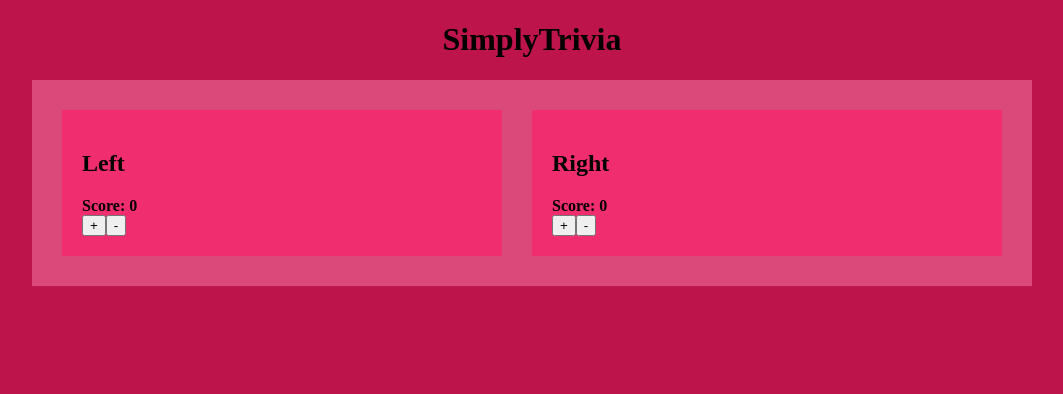
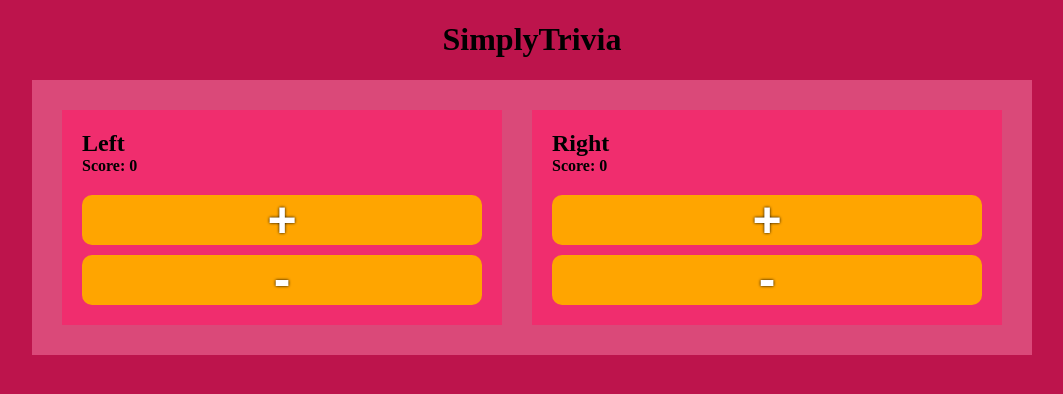
Before and after one commit to DamianDRuiz/simply-trivia, a React (Vite) app: page / in a window 1280 px wide. Shown: the top 394 px of the page, without its empty margins (108-1171 px from the left). Built offline with nearby package versions, Linux system fonts and the light colour scheme.

Commit message:
Button styling

```diff
--- a/src/components/TeamCard/TeamCard.module.scss
+++ b/src/components/TeamCard/TeamCard.module.scss
@@ -21,3 +21,31 @@
 .container:nth-of-type(even) .inner {
   margin-left: 0;
 }
+
+.name {
+  margin-top: 0;
+  margin-bottom: 0;
+}
+
+.score {
+  margin-bottom: 20px;
+}
+
+.button {
+  width: 100%;
+  display: block;
+  height: 50px;
+  font-size: 50px;
+  line-height: 30px;
+  font-weight: bold;
+  background-color: orange;
+  color: white;
+  border: none;
+  border-radius: 10px;
+  text-shadow: 0px 0px 3px #000;
+}
+
+.button + .button {
+  margin-top: 10px;
+  line-height: 5px;
+}
--- a/src/components/TeamCard/TeamCard.tsx
+++ b/src/components/TeamCard/TeamCard.tsx
@@ -14,10 +14,17 @@ export function TeamCard({ teamData, id, dispatch }: TeamCardProps) {
   return (
     <div className={`${styles.container}`}>
       <div className={`${styles.inner}`}>
-        <h2>{teamData.name}</h2> <strong>Score: {teamData.score}</strong>
+        <h2 className={`${styles.name}`}>{teamData.name}</h2>{' '}
+        <div className={`${styles.score}`}>
+          <strong>Score: {teamData.score}</strong>
+        </div>
         <div>
-          <button onClick={increment}>+</button>
-          <button onClick={decrement}>-</button>
+          <button className={`${styles.button}`} onClick={increment}>
+            +
+          </button>
+          <button className={`${styles.button}`} onClick={decrement}>
+            -
+          </button>
         </div>
       </div>
     </div>
```
